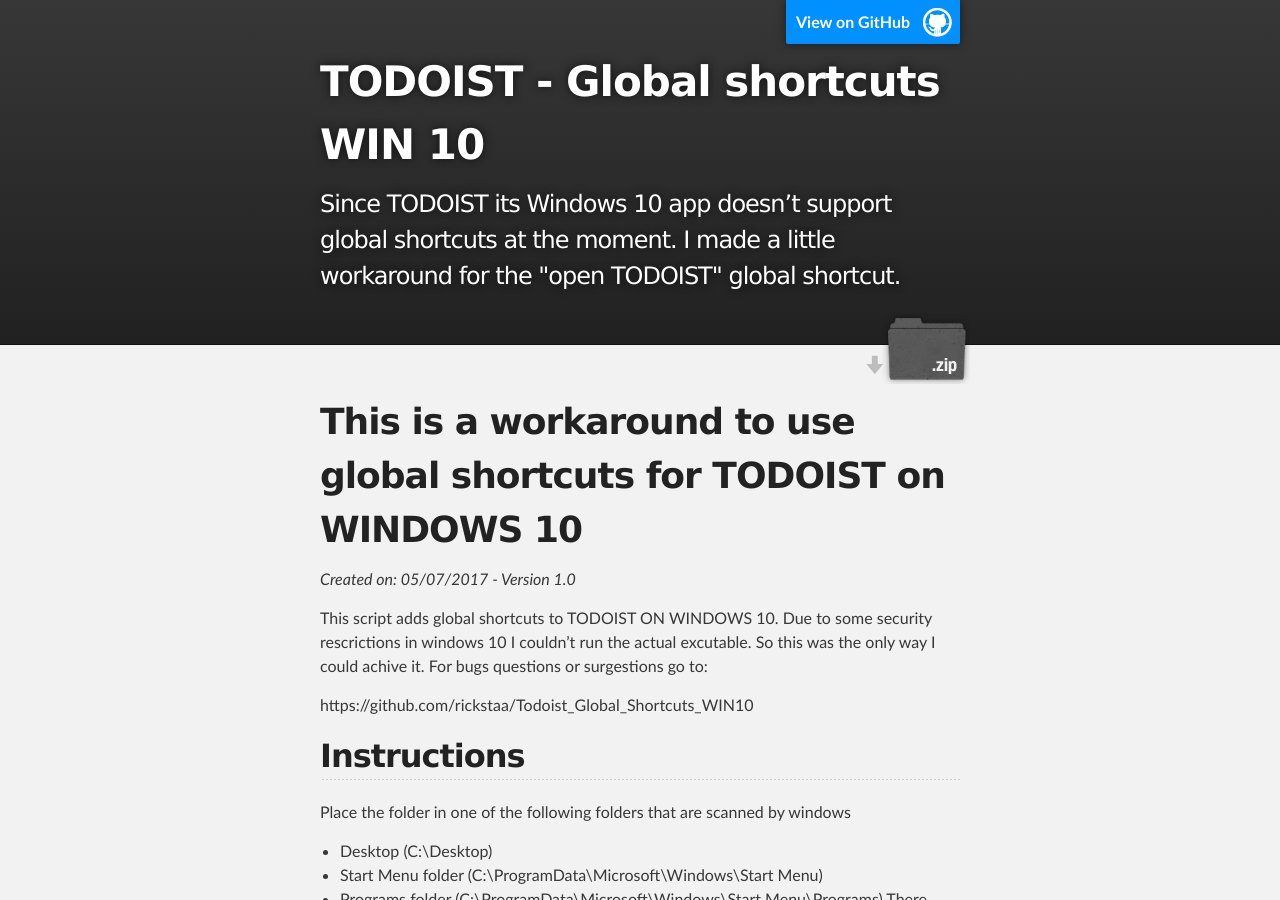
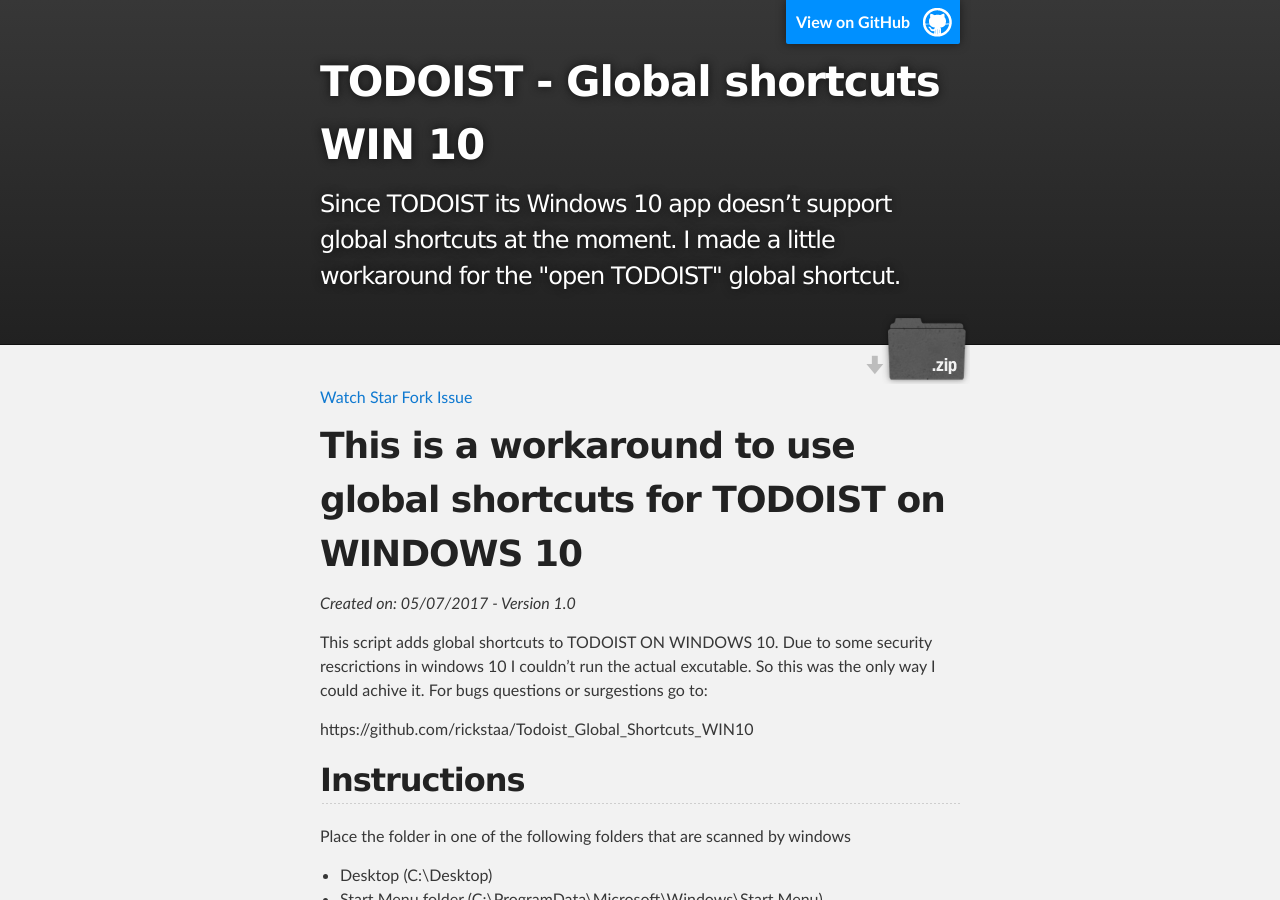
Before and after one commit to rickstaa/todoist-global-shortcuts-WIN10, a Jekyll site: the page built from index.md, in a window 1280 px wide and 900 px high. Built offline with Jekyll 4.4.1, drawn with Linux system fonts in a browser that asks for light colours; our own code applies the rules of GitHub Pages for plain Markdown files.

Commit message:
update github buttons

```diff
--- a/_layouts/default.html
+++ b/_layouts/default.html
@@ -34,8 +34,14 @@
   <div id="main_content_wrap" class="outer">
     <section id="main_content" class="inner">
       <!-- Github buttons -->
-
-
+      <!-- Place this tag where you want the button to render. -->
+      <a class="github-button" href="https://github.com/rickstaa/Todoist_Global_Shortcuts_WIN10/subscription" data-icon="octicon-eye" data-size="large" aria-label="Watch rickstaa/Todoist_Global_Shortcuts_WIN10 on GitHub">Watch</a>
+      <!-- Place this tag where you want the button to render. -->
+      <a class="github-button" href="https://github.com/rickstaa/Todoist_Global_Shortcuts_WIN10" data-icon="octicon-star" data-size="large" aria-label="Star rickstaa/Todoist_Global_Shortcuts_WIN10 on GitHub">Star</a>
+      <!-- Place this tag where you want the button to render. -->
+      <a class="github-button" href="https://github.com/rickstaa/Todoist_Global_Shortcuts_WIN10/fork" data-icon="octicon-repo-forked" data-size="large" aria-label="Fork rickstaa/Todoist_Global_Shortcuts_WIN10 on GitHub">Fork</a>
+      <!-- Place this tag where you want the button to render. -->
+      <a class="github-button" href="https://github.com/rickstaa/Todoist_Global_Shortcuts_WIN10/issues" data-icon="octicon-issue-opened" data-size="large" aria-label="Issue rickstaa/Todoist_Global_Shortcuts_WIN10 on GitHub">Issue</a>
       <!-- Github buttons -->
       {{ content }}
       <a href='https://ko-fi.com/A5841X35' target='_blank'><img height='36' style='border:0px;height:36px;' src='https://az743702.vo.msecnd.net/cdn/kofi1.png?v=0' border='0' alt='Buy Me a Coffee at ko-fi.com' /></a> </section>
```
